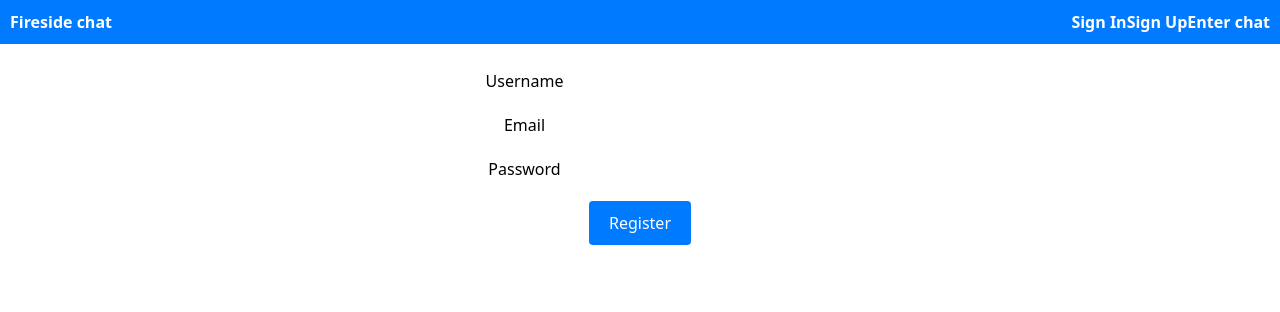
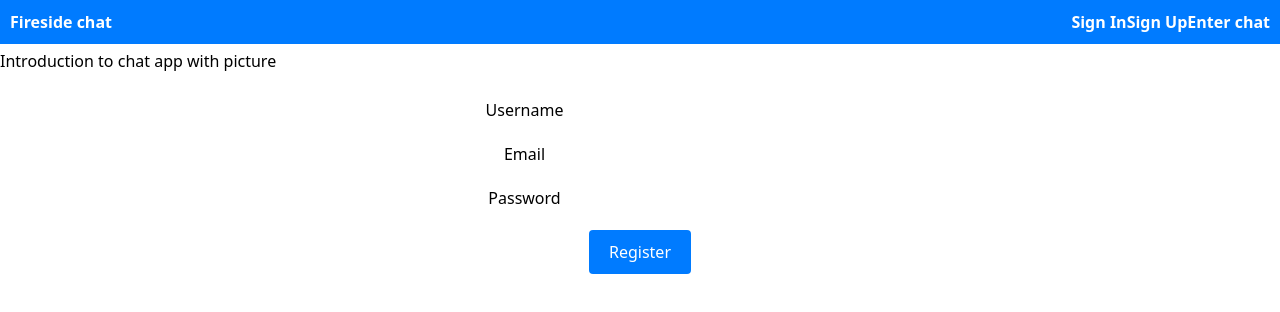
Before and after one commit to AgrisMag/fireside-chat, a React (Vite) app: page /signup in a window 1280 px wide. Shown: the top 312 px of the page. Built offline with nearby package versions, Linux system fonts and the light colour scheme.

Commit message:
adds landing page

```diff
--- a/src/App.tsx
+++ b/src/App.tsx
@@ -4,6 +4,7 @@
 import { RegisterPage } from "./pages/RegisterPage";
 import { Navbar } from "./components/Navbar";
 import { ChatPage } from "./pages/chat/ChatPage";
+import { LandingPage } from "./pages/LandingPage";
 
 function App() {
   return (
@@ -11,8 +12,22 @@
       <Navbar />
       <Routes>
         <Route path="/chat" element={<ChatPage />} />
-        <Route path="/signin" element={<SignInPage />} />
-        <Route path="/signup" element={<RegisterPage />} />
+        <Route
+          path="/"
+          element={
+            <LandingPage>
+              <SignInPage />
+            </LandingPage>
+          }
+        />
+        <Route
+          path="/signup"
+          element={
+            <LandingPage>
+              <RegisterPage />
+            </LandingPage>
+          }
+        />
       </Routes>
     </BrowserRouter>
   );
--- a/src/components/Navbar.tsx
+++ b/src/components/Navbar.tsx
@@ -14,7 +14,7 @@
     <NavbarWrapper>
       <div>Fireside chat</div>
       <div>
-        <button name="signin" onClick={handleNavigate}>
+        <button name="" onClick={handleNavigate}>
           Sign In
         </button>
         <button name="signup" onClick={handleNavigate}>
--- a/src/pages/LandingPage.tsx
+++ b/src/pages/LandingPage.tsx
@@ -7,9 +7,17 @@
 
 export const LandingPage = ({ children }: LandingPageProps) => {
   return (
-    <div className="">
-      <div>Introduction to chat app with picture</div>
-      <div>{children}</div>
+    <div className="grid grid-cols-2">
+      <div className="bg-[#f0f0f0] p-6">
+        {/* First half content */}
+        <div>Introduction to chat app with picture</div>
+        {/* Add styling, background image, or animation here */}
+      </div>
+      <div className="p-6">
+        {/* Second half content */}
+        {children}
+        {/* Add links to register and sign-in pages here */}
+      </div>
     </div>
   );
 };
```
